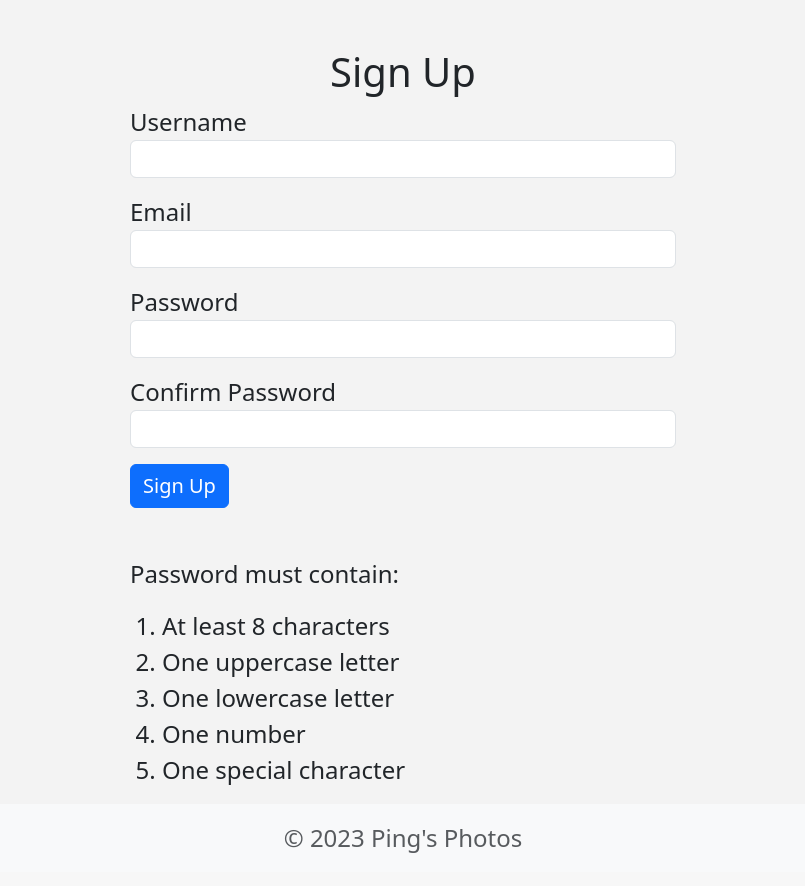
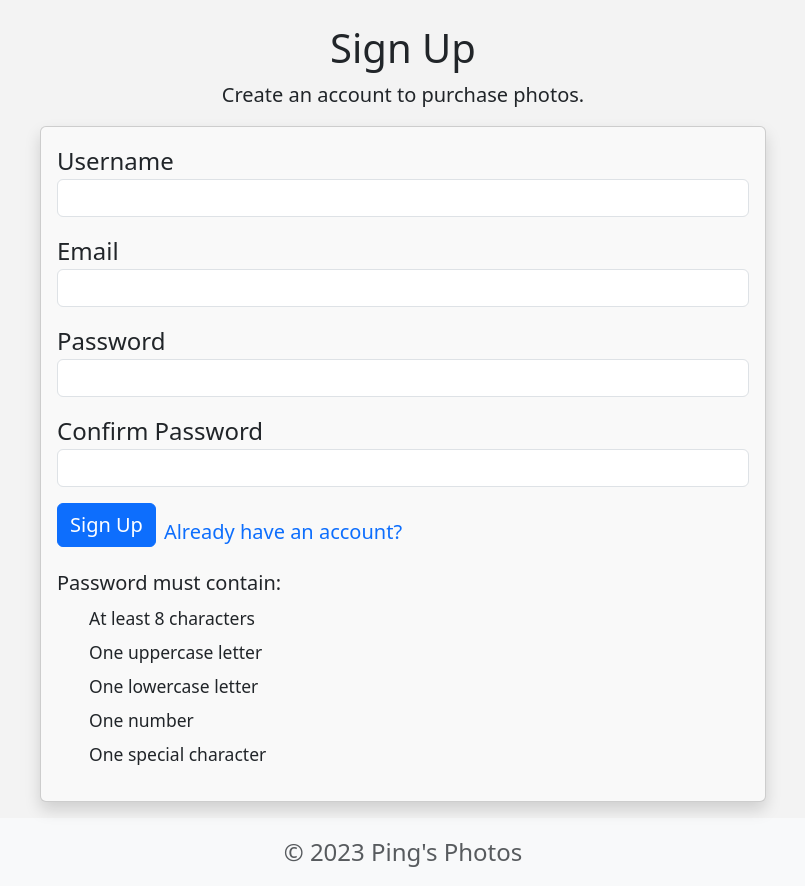
Before and after one commit to MyPingO/Photo-Site, a Flask app: page /signup in a window 1280 px wide. Shown: the part 62-948 px from the top of the page, without its empty margins (237-1042 px from the left). Before the commit the page ends 915 px from the top, so only its background shows below. Run offline with Flask 2, Linux system fonts and the light colour scheme; some libraries are stand-ins or nearby versions.

Commit message:
HTML/CSS Edits

```diff
--- a/app/templates/base.html
+++ b/app/templates/base.html
@@ -95,7 +95,7 @@
 
   </div>
 
-  <footer class="footer mt-auto py-3 bg-light">
+  <footer class="footer py-3 mt-3 bg-light">
     <div class="container text-center">
       <span class="text-muted">© 2023 Ping's Photos</span>
     </div>
--- a/app/templates/contact.html
+++ b/app/templates/contact.html
@@ -46,7 +46,7 @@
         </div>
     </div>
     <div class="text-center mt-4">
-        <p>Or email me directly at <a href="mailto:contact.pingsphotos@gmail.com">contact.pingsphotos@gmail.com</a></p>
+        <p>Or email me directly at <a href="mailto:contact.pingsphotos@gmail.com" class="link">contact.pingsphotos@gmail.com</a></p>
     </div>
 </div>
 {% endblock %}
--- a/app/templates/macros.html
+++ b/app/templates/macros.html
@@ -3,7 +3,7 @@
     <div class="row justify-content-center">
         {% for photo in photos %}
         <div class="col-lg-6 col-md-10 col-sm-12">
-            <div class="card mb-4">
+            <div class="card shadow mb-4">
                 <div class="card-img-container">
                     <img src="{{ url_for('static', filename='images/thumbnails/' + photo.filename) }}"
                         class="card-img-top" alt="{{ photo.filename }}">
--- a/app/templates/signup.html
+++ b/app/templates/signup.html
@@ -1,12 +1,15 @@
 {% extends "base.html" %}
 
 {% block content %}
-<div class="container mt-5">
+<div class="container mt-4">
     <div class="text-center">
         <h1>Sign Up</h1>
+        <p class="lead">Create an account to purchase photos.</p>
     </div>
     <div class="row justify-content-center">
-        <div class="col-md-6">
+        <div style="max-width: 750px;">
+            <div class="card shadow">
+                <div class="card-body">
                     <form method="POST">
                         {{ form.hidden_tag() }}
                         <div class="mb-3">
@@ -22,28 +25,62 @@
                             {{ form.confirm_password.label }} {{ form.confirm_password(class="form-control") }}
                             <!-- Error message for mismatched passwords -->
                             {% if form.confirm_password.errors %}
-                        <div class="text-danger">
+                                <div class="alert alert-danger" role="alert">
                                     {% for error in form.confirm_password.errors %}
                                         {{ error }}
                                     {% endfor %}
                                 </div>
                             {% endif %}
                         </div>
+                        <div class="d-flex align-items-end gap-2">
                             <button type="submit" class="btn btn-primary">Sign Up</button>
+                            <small class="ml-2"><a href="{{ url_for('login') }}" class="text-decoration-none">Already have an account?</a></small>
+                        </div>
                     </form>
-            <div class="passwordRules">
-                <div class="passwordRules mt-5">
-                    <p>Password must contain:</p>
-                    <ol class="custom-ol">
-                        <li>At least 8 characters</li>
-                        <li>One uppercase letter</li>
-                        <li>One lowercase letter</li>
-                        <li>One number</li>
-                        <li>One special character</li>
-                    </ol>
+                    <div class="mt-4" id="passwordRules">
+                        <h5 class="font-weight-bold">Password must contain:</h5>
+                        <ul class="">
+                            <li class="list-group-item mb-1 lead"><small><span id="lengthCheck"></span> At least 8 characters</small></li>
+                            <li class="list-group-item mb-1 lead"><small><span id="uppercaseCheck"></span> One uppercase letter</small></li>
+                            <li class="list-group-item mb-1 lead"><small><span id="lowercaseCheck"></span> One lowercase letter</small></li>
+                            <li class="list-group-item mb-1 lead"><small><span id="numberCheck"></span> One number</small></li>
+                            <li class="list-group-item mb-1 lead"><small><span id="specialCharCheck"></span> One special character</small></li>
+                        </ul>
                     </div>
                 </div>
             </div>
         </div>
     </div>
+</div>
+<script>
+    document.getElementById('password').addEventListener('input', function() {
+        var password = this.value;
+
+        // Check for length
+        toggleCheck('lengthCheck', password.length >= 8);
+
+        // Check for uppercase letter
+        toggleCheck('uppercaseCheck', /[A-Z]/.test(password));
+
+        // Check for lowercase letter
+        toggleCheck('lowercaseCheck', /[a-z]/.test(password));
+
+        // Check for number
+        toggleCheck('numberCheck', /\d/.test(password));
+
+        // Check for special character
+        toggleCheck('specialCharCheck', /[!@#$%^&*()_+\-=\[\]{};':"\\|,.<>\/?]+/.test(password));
+    });
+
+    function toggleCheck(checkmarkId, condition) {
+        var checkmark = document.getElementById(checkmarkId);
+        if (condition) {
+            checkmark.innerHTML = '&#10004;';
+            checkmark.className = 'text-success';
+        } else {
+            checkmark.innerHTML = '';
+            checkmark.className = '';
+        }
+    }
+</script>
 {% endblock %}
```
Also changed, not shown: app/templates/about.html (+4 -4 lines), app/templates/login.html (+14 -8 lines). Lines whose indentation alone changed are shown as unchanged.
